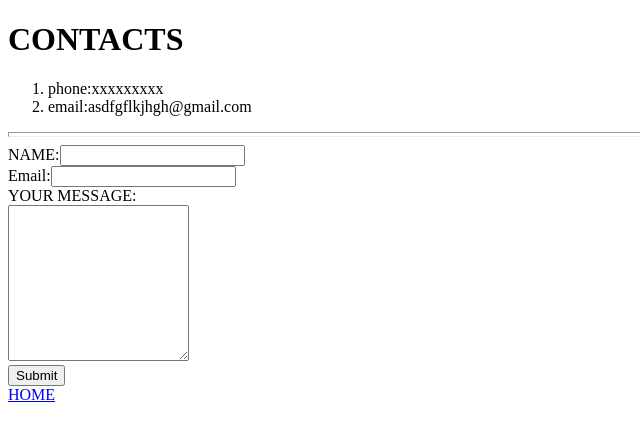
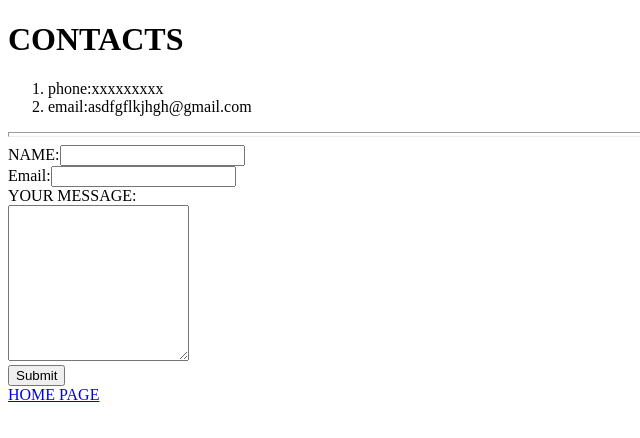
Before and after one commit to Srinu7231/CV, a plain HTML site: page contacts.html in a window 1280 px wide. Shown: the full height of the page, 0-640 px from the left. Drawn offline with Linux system fonts and the light colour scheme.

Commit message:
Update contacts.html

```diff
--- a/contacts.html
+++ b/contacts.html
@@ -22,6 +22,6 @@
             <br>
         <input type="submit">
     </form>
-    <a href="index.html">HOME</a>
+    <a href="index.html">HOME PAGE</a>
 </body>
 </html>
```
